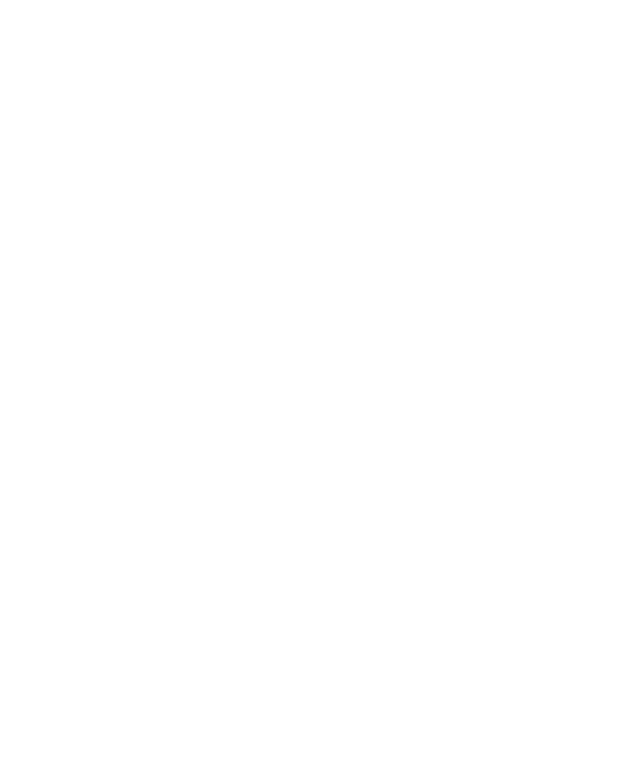
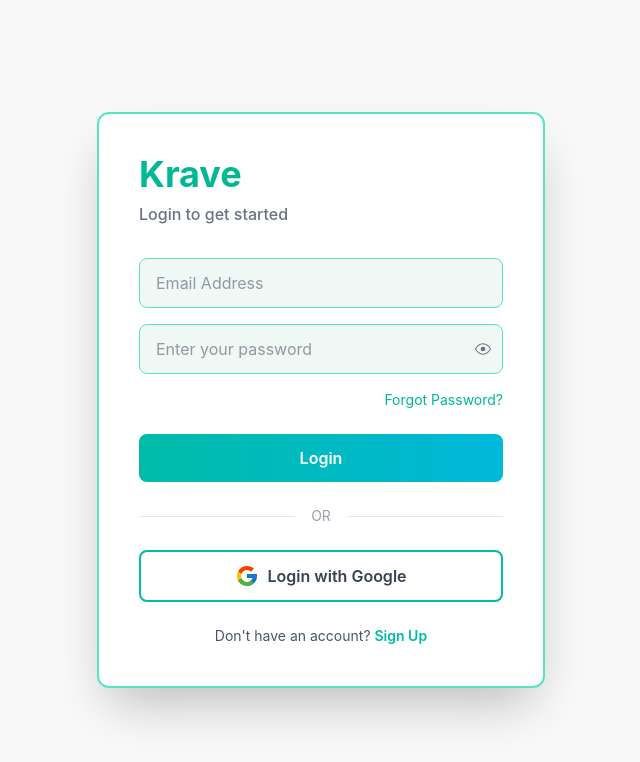
Before and after one commit to ayushash1/Krave, a React app in the folder frontend/: page /login in a window 1280 px wide. Shown: the top 762 px of the page, without its empty margins (319-959 px from the left). Built offline with nearby package versions, Linux system fonts and the light colour scheme; the HTML template or start-up script is replaced by a standard one.

Commit message:
SignIn page and functionality

```diff
--- a/frontend/src/pages/SignIn.jsx
+++ b/frontend/src/pages/SignIn.jsx
@@ -1,10 +1,162 @@
+import { useState } from "react";
+import { GoEye, GoEyeClosed } from "react-icons/go";
+import { FcGoogle } from "react-icons/fc";
+import { useNavigate } from "react-router-dom";
+import axios from "axios";
 
 const SignIn = () => {
+  const bgcolor = "#F9F9F9";
+  const primaryColor = "#00B894";
+  const secondaryColor = "#55E6C1";
+  const textColor = "#2C3E50";
+  const accentColor = "#FF6B6B";
+  const lightBg = "#F0F8F5";
+
+  const [showPassword, setShowPassword] = useState(false);
+  const [password, setPassword] = useState("");
+  const [email, setEmail] = useState("");
+
+  const navigate = useNavigate();
+
+  const handleSubmit = async (e) => {
+    e.preventDefault();
+    try {
+      const response = await axios.post(
+        import.meta.env.VITE_BACKEND_API_URL + "/api/auth/signin",
+        {
+          email,
+          password,
+        },
+        { withCredentials: true },
+      );
+      console.log(response.data);
+      navigate("/login");
+    } catch (error) {
+      console.error(error);
+    }
+  };
+
   return (
-    <div>
+    <div
+      className="flex min-h-screen items-center justify-center"
+      style={{ backgroundColor: bgcolor }}
+    >
+      <div
+        className="bg-white p-10 rounded-xl shadow-2xl w-full max-w-md"
+        style={{
+          borderColor: secondaryColor,
+          borderWidth: "2px",
+        }}
+      >
+        <h1 className="text-4xl font-bold mb-2" style={{ color: primaryColor }}>
+          Krave
+        </h1>
+        <p className="text-gray-500 mb-8 font-medium">Login to get started</p>
 
+        <form className="space-y-4">
+          {/* Email Input */}
+          <div>
+            {/* <label
+              htmlFor="email"
+              className="block font-semibold mb-2 text-sm"
+              style={{ color: textColor }}
+            >
+              Email
+            </label> */}
+            <input
+              type="email"
+              id="email"
+              className="w-full px-4 py-3 rounded-lg transition-all duration-200 focus:outline-none focus:ring-2"
+              style={{
+                backgroundColor: lightBg,
+                borderColor: secondaryColor,
+                borderWidth: "1.5px",
+                color: textColor,
+              }}
+              onChange={(e) => setEmail(e.target.value)}
+              onFocus={(e) =>
+                (e.target.style.boxShadow = `0 0 0 3px rgba(85, 230, 193, 0.1)`)
+              }
+              onBlur={(e) => (e.target.style.boxShadow = "none")}
+              placeholder="Email Address"
+            />
+          </div>
+          {/* Password Input */}
+          <div>
+            {/* <label
+              htmlFor="password"
+              className="block font-semibold mb-2 text-sm"
+              style={{ color: textColor }}
+            >
+              Password
+            </label> */}
+            <div className="relative">
+              <input
+                type={showPassword ? "text" : "password"}
+                id="password"
+                value={password}
+                className="w-full px-4 py-3 rounded-lg transition-all duration-200 focus:outline-none focus:ring-2"
+                style={{
+                  backgroundColor: lightBg,
+                  borderColor: secondaryColor,
+                  borderWidth: "1.5px",
+                  color: textColor,
+                }}
+                onChange={(e) => setPassword(e.target.value)}
+                onFocus={(e) =>
+                  (e.target.style.boxShadow = `0 0 0 3px rgba(85, 230, 193, 0.1)`)
+                }
+                onBlur={(e) => (e.target.style.boxShadow = "none")}
+                placeholder="Enter your password"
+              />
+              <button
+                type="button"
+                className="absolute right-3 top-1/2 transform -translate-y-1/2 text-gray-500 hover:text-gray-700 transition-colors cursor-pointer"
+                onClick={() => setShowPassword(!showPassword)}
+              >
+                {!showPassword ? <GoEye /> : <GoEyeClosed />}
+              </button>
+            </div>
+          </div>
+          <div className="text-right mt-2 cursor-pointer hover:underline text-[#00B894]">
+            <p className="text-sm" onClick={() => navigate("/forgot-password")}>Forgot Password? </p>
+          </div>
+          {/* Login Button */}
+          <button
+            type="button"
+            className="w-full mt-2 bg-gradient-to-r from-teal-500 to-cyan-500 text-white cursor-pointer font-semibold py-3 px-4 rounded-lg hover:from-teal-600 hover:to-cyan-600 transition-all duration-200 focus:outline-none focus:ring-2 focus:ring-teal-400 focus:ring-opacity-50"
+            onClick={handleSubmit}
+          >
+            Login
+          </button>{" "}
+          <div className="relative flex py-2 items-center">
+            <div className="flex-grow border-t border-gray-200"></div>{" "}
+            <span className="flex-shrink mx-4 text-gray-400 text-sm">OR</span>
+            <div className="flex-grow border-t border-gray-200"></div>{" "}
+          </div>
+          {/* Login with google button */}
+          <button
+            type="button"
+            className="w-full mt-1 border-2 border-teal-500 text-gray-700 font-semibold cursor-pointer py-3 px-4 rounded-lg hover:bg-teal-50 transition-all duration-200 focus:outline-none focus:ring-2 focus:ring-teal-400 focus:ring-opacity-50 flex items-center justify-center"
+          >
+            <FcGoogle className="inline mr-2 text-2xl bg-white rounded-full" />
+            Login with Google
+          </button>
+          <div>
+            <p className="text-sm mt-6 text-center text-gray-600">
+              Don't have an account?{" "}
+              <span
+                className="text-teal-500 font-semibold hover:underline cursor-pointer"
+                onClick={() => navigate("/signup", { replace: true })}
+              >
+                Sign Up
+              </span>
+            </p>
+          </div>
+        </form>
+      </div>
     </div>
-  )
-}
+  );
+};
 
-export default SignIn
+export default SignIn;
--- a/frontend/src/pages/SignUp.jsx
+++ b/frontend/src/pages/SignUp.jsx
@@ -28,11 +28,15 @@
   const handleSubmit = async (e) => {
     e.preventDefault();
     try {
-      const response = await axios.post(import.meta.env.VITE_BACKEND_API_URL + "/api/auth/signup", {
-        name,
-        email,
-        password,
-      }, {withCredentials: true});
+      const response = await axios.post(
+        import.meta.env.VITE_BACKEND_API_URL + "/api/auth/signup",
+        {
+          name,
+          email,
+          password,
+        },
+        { withCredentials: true },
+      );
       console.log(response.data);
       navigate("/login");
     } catch (error) {
@@ -77,7 +81,7 @@
                 borderWidth: "1.5px",
                 color: textColor,
               }}
-              onChange = {(e) => setName(e.target.value)}
+              onChange={(e) => setName(e.target.value)}
               onFocus={(e) =>
                 (e.target.style.boxShadow = `0 0 0 3px rgba(85, 230, 193, 0.1)`)
               }
@@ -104,7 +108,7 @@
                 borderWidth: "1.5px",
                 color: textColor,
               }}
-              onChange = {(e) => setEmail(e.target.value)}
+              onChange={(e) => setEmail(e.target.value)}
               onFocus={(e) =>
                 (e.target.style.boxShadow = `0 0 0 3px rgba(85, 230, 193, 0.1)`)
               }
@@ -186,7 +190,6 @@
           >
             Register
           </button>{" "}
-
           <div className="relative flex py-2 items-center">
             <div className="flex-grow border-t border-gray-200"></div>{" "}
             <span className="flex-shrink mx-4 text-gray-400 text-sm">OR</span>
@@ -200,17 +203,17 @@
             <FcGoogle className="inline mr-2 text-2xl bg-white rounded-full" />
             Sign up with Google
           </button>
-          <button>
-            <p className="text-sm mt-4 text-center text-gray-600"
-              onClick={(e) => navigate("/login", { replace: true })} >
+          <div>
+            <p className="text-sm mt-4 text-center text-gray-600">
               Already have an account?{" "}
               <span
                 className="text-teal-500 font-semibold hover:underline cursor-pointer"
+                onClick={(e) => navigate("/login", { replace: true })}
               >
                 Log In
               </span>
             </p>
-          </button>
+          </div>
         </form>
       </div>
     </div>
```
